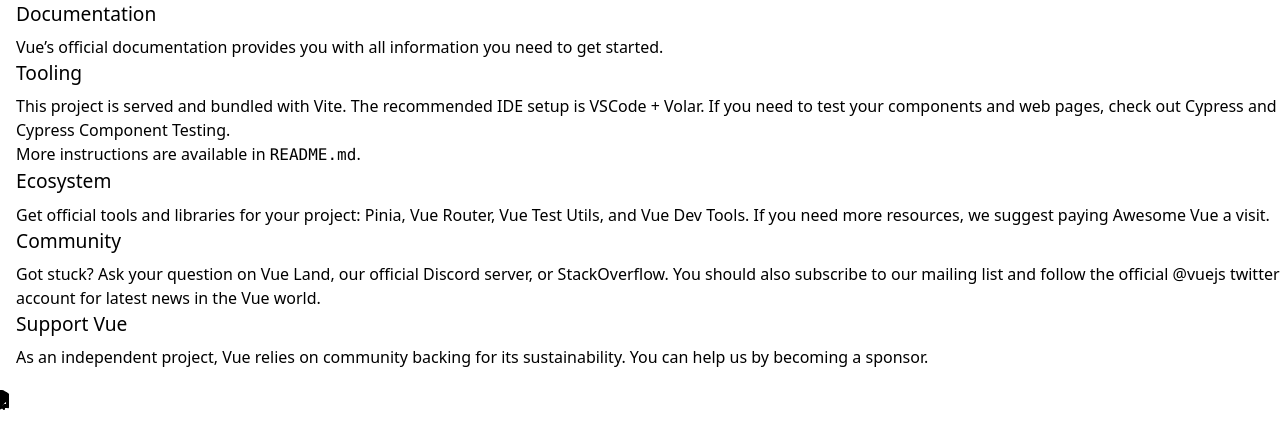
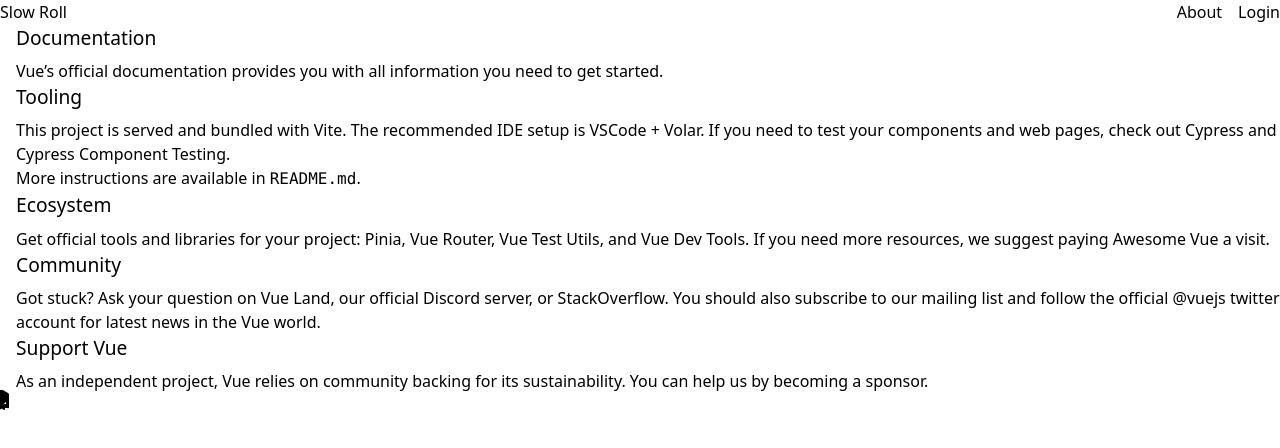
Before and after one commit to jamesctucker/slowroll, a Vue app in the folder web/: page / in a window 1280 px wide. Shown: the top 448 px of the page. Built offline with nearby package versions, Linux system fonts and the light colour scheme; what vue-query would draw is missing.

Commit message:
add basic layout wrapper and main nav

```diff
--- a/web/src/App.vue
+++ b/web/src/App.vue
@@ -1,9 +1,12 @@
 <script setup>
 import { RouterView } from "vue-router";
+import Layout from "@/layouts/layout.vue";
 </script>
 
 <template>
-  <RouterView />
+  <Layout>
+    <RouterView />
+  </Layout>
 </template>
 
 <style scoped></style>
--- /dev/null
+++ b/web/src/components/MainNav.vue
@@ -0,0 +1,21 @@
+<script setup>
+import { useAuthStore } from "@/stores/auth";
+const store = useAuthStore();
+</script>
+
+<template>
+  <header class="flex flex-row justify-between">
+    <a href="/">Slow Roll</a>
+    <nav>
+      <ul class="flex flex-row space-x-4">
+        <li>
+          <a href="/about">About</a>
+        </li>
+        <li>
+          <a v-if="!store.isAuthenticated" href="/login">Login</a>
+          <button v-else @click="store.signOut()" class="btn">Logout</button>
+        </li>
+      </ul>
+    </nav>
+  </header>
+</template>
--- /dev/null
+++ b/web/src/layouts/layout.vue
@@ -0,0 +1,9 @@
+<!-- eslint-disable vue/multi-word-component-names -->
+<script setup>
+import MainNav from "../components/MainNav.vue";
+</script>
+
+<template>
+  <main-nav />
+  <main><slot></slot></main>
+</template>
```
Also changed, not shown: web/src/components/MainFooter.vue (added).
